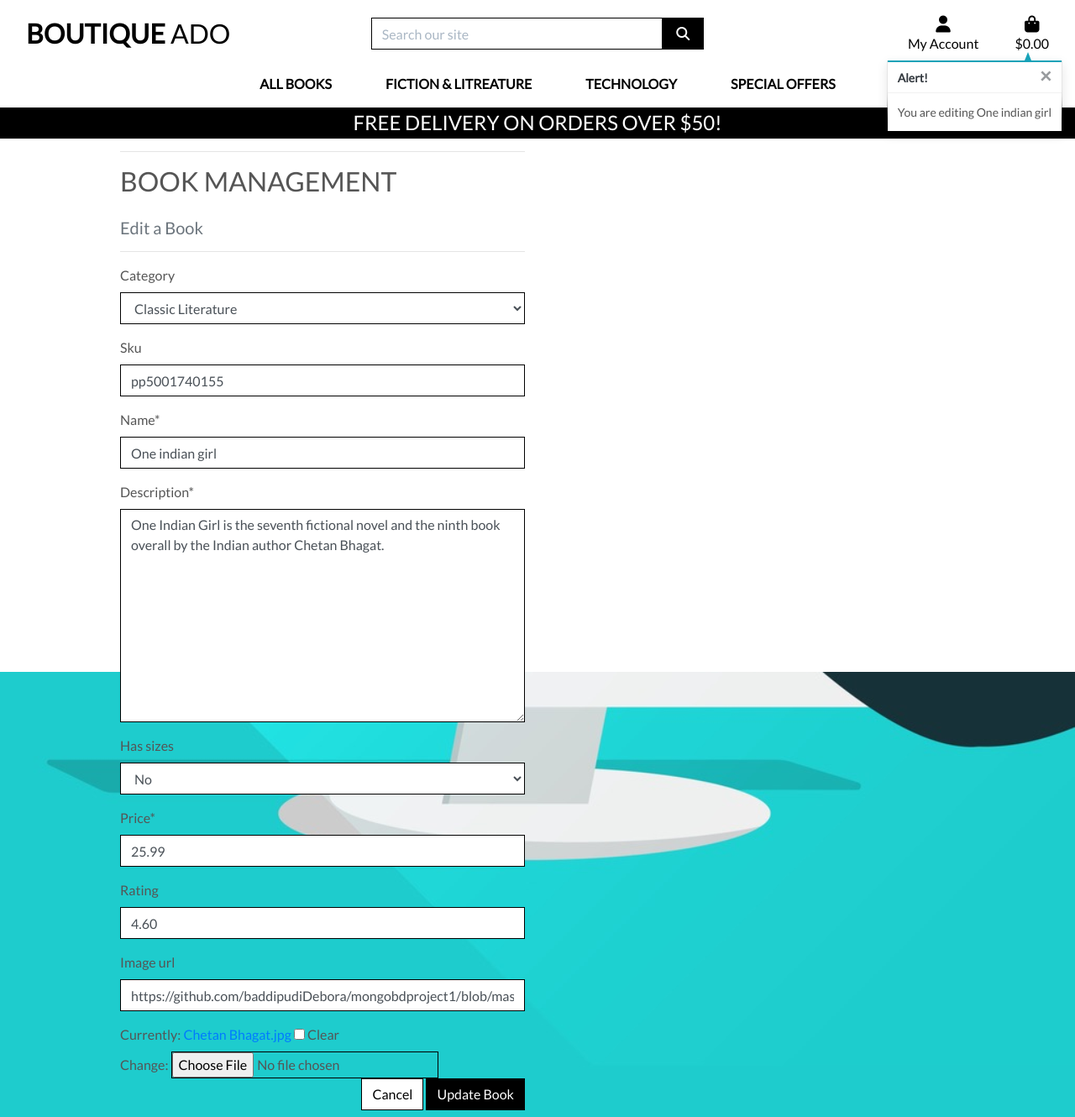
After one commit to swaroopdebora/djangoBookOnlineshopping, a Django app: page /books/edit/1/ in a window 1280 px wide. The commit adds this page. Shown: the whole page at 84% size. Run offline with Django 3.2, Linux system fonts and the light colour scheme; the visitor is signed in with stand-in values (Sample User, id 1); data comes from the database, SQL or seed files in the repository; some libraries are stand-ins or nearby versions.

Commit message:
changed checkout and products

```diff
--- /dev/null
+++ b/books/forms.py
@@ -0,0 +1,18 @@
+from django import forms
+from .models import Book, Category
+
+
+class BookForm(forms.ModelForm):
+
+    class Meta:
+        model = Book
+        fields = '__all__'
+
+    def __init__(self, *args, **kwargs):
+        super().__init__(*args, **kwargs)
+        categories = Category.objects.all()
+        friendly_names = [(c.id, c.get_friendly_name()) for c in categories]
+
+        self.fields['category'].choices = friendly_names
+        for field_name, field in self.fields.items():
+            field.widget.attrs['class'] = 'border-black rounded-0'
--- /dev/null
+++ b/books/templates/books/edit_book.html
@@ -0,0 +1,53 @@
+{% extends "base.html" %}
+{% load static %}
+
+{% block page_header %}
+    <div class="container header-container">
+        <div class="row">
+            <div class="col"></div>
+        </div>
+    </div>
+{% endblock %}
+
+{% block content %}
+    <div class="overlay"></div>
+    <div class="container">
+        <div class="row">
+            <div class="col-12 col-md-6">
+                <hr>
+                <h2 class="logo-font mb-4">Book Management</h2>
+                <h5 class="text-muted">Edit a Book</h5>
+                <hr>
+            </div>
+        </div>
+
+        <div class="row">
+            <div class="col-12 col-md-6">
+                <form method="POST" action="{% url 'edit_book' book.id %}" class="form mb-2" enctype="multipart/form-data">
+                    {% csrf_token %}
+                    {% for field in form %}
+                        {% if field.name != 'image' %}
+                            {{ field | as_crispy_field }}
+                        {% else %}
+                            {{ field }}
+                        {% endif %}
+                    {% endfor %}
+                    <div class="text-right">
+                        <a class="btn btn-outline-black rounded-0" href="{% url 'books' %}">Cancel</a>
+                        <button class="btn btn-black rounded-0" type="submit">Update Book</button>
+                    </div>
+                </form>
+            </div>
+        </div>
+    </div>
+{% endblock %}
+
+{% block postloadjs %}
+    {{ block.super }}
+    <script type="text/javascript">
+        $('#new-image').change(function() {
+            var file = $('#new-image')[0].files[0];
+            $('#filename').text(`Image will be set to: ${file.name}`);
+        });
+    </script>
+{% endblock %}
--- a/books/urls.py
+++ b/books/urls.py
@@ -3,5 +3,8 @@ from . import views
 
 urlpatterns = [
     path('', views.all_books, name='books'),
-    path('<book_id>', views.book_detail, name='book_detail'),
+    path('<int:book_id>/', views.book_detail, name='book_detail'),
+    path('add/', views.add_book, name='add_book'),
+    path('edit/<int:book_id>/', views.edit_book, name='edit_book'),
+    path('delete/<int:book_id>/', views.delete_book, name='delete_book'),
 ]
--- a/books/views.py
+++ b/books/views.py
@@ -1,8 +1,11 @@
 from django.shortcuts import render, redirect, reverse, get_object_or_404
 from django.contrib import messages
+from django.contrib.auth.decorators import login_required
 from django.db.models import Q
 from django.db.models.functions import Lower
+
 from .models import Book, Category
+from .forms import BookForm
 
 # Create your views here.
 
@@ -22,7 +25,8 @@ def all_books(request):
             if sortkey == 'name':
                 sortkey = 'lower_name'
                 books = books.annotate(lower_name=Lower('name'))
-
+            if sortkey == 'category':
+                sortkey = 'category__name'
             if 'direction' in request.GET:
                 direction = request.GET['direction']
                 if direction == 'desc':
@@ -39,11 +43,12 @@ def all_books(request):
             if not query:
                 messages.error(request, "You didn't enter any search criteria!")
                 return redirect(reverse('books'))
+
             queries = Q(name__icontains=query) | Q(description__icontains=query)
             books = books.filter(queries)
 
+    current_sorting = f'{sort}_{direction}'
 
-    current_sorting = f'{sort}_{direction}'
     context = {
         'books': books,
         'search_term': query,
@@ -64,3 +69,71 @@ def book_detail(request, book_id):
     }
 
     return render(request, 'books/book_detail.html', context)
+
+
+@login_required
+def add_book(request):
+    """ Add a book to the store """
+    if not request.user.is_superuser:
+        messages.error(request, 'Sorry, only store owners can do that.')
+        return redirect(reverse('home'))
+
+    if request.method == 'POST':
+        form = BookForm(request.POST, request.FILES)
+        if form.is_valid():
+            book = form.save()
+            messages.success(request, 'Successfully added book!')
+            return redirect(reverse('book_detail', args=[book.id]))
+        else:
+            messages.error(request, 'Failed to add book. Please ensure the form is valid.')
+    else:
+        form = BookForm()
+
+    template = 'books/add_book.html'
+    context = {
+        'form': form,
+    }
+
+    return render(request, template, context)
+
+
+@login_required
+def edit_book(request, book_id):
+    """ Edit a book in the store """
+    if not request.user.is_superuser:
+        messages.error(request, 'Sorry, only store owners can do that.')
+        return redirect(reverse('home'))
+
+    book = get_object_or_404(Book, pk=book_id)
+    if request.method == 'POST':
+        form = BookForm(request.POST, request.FILES, instance=book)
+        if form.is_valid():
+            form.save()
+            messages.success(request, 'Successfully updated book!')
+            return redirect(reverse('book_detail', args=[book.id]))
+        else:
+            messages.error(request, 'Failed to update book. Please ensure the form is valid.')
+    else:
+        form = BookForm(instance=book)
+        messages.info(request, f'You are editing {book.name}')
+
+    template = 'books/edit_book.html'
+    context = {
+        'form': form,
+        'book': book,
+    }
+
+    return render(request, template, context)
+
+
+@login_required
+def delete_book(request, book_id):
+    """ Delete a book from the store """
+    if not request.user.is_superuser:
+        messages.error(request, 'Sorry, only store owners can do that.')
+        return redirect(reverse('home'))
+
+    book = get_object_or_404(Book, pk=book_id)
+    book.delete()
+    messages.success(request, 'Book deleted!')
+    return redirect(reverse('books'))
--- a/checkout/templates/checkout/checkout_success.html
+++ b/checkout/templates/checkout/checkout_success.html
@@ -206,6 +206,7 @@
                         </span>
                         <span class="text-uppercase">Now check out the latest deals!</span>
                     </a>
+                {% endif %}
 			</div>
 		</div>
     </div>
--- a/static/css/base.css
+++ b/static/css/base.css
@@ -237,6 +237,35 @@ input[name='q']::placeholder {
 	color: #17a2b8; /* text-info */
 }
 
+/* Product Form */
+
+.btn-file {
+    position: relative;
+    overflow: hidden;
+}
+
+.btn-file input[type="file"] {
+    position: absolute;
+    top: 0;
+    right: 0;
+    min-width: 100%;
+    min-height: 100%;
+    opacity: 0;
+    cursor: pointer;
+}
+
+.custom-checkbox .custom-control-label::before {
+    border-radius: 0;
+    border-color: #dc3545;
+}
+
+.custom-checkbox .custom-control-input:checked~.custom-control-label::before {
+    background-color: #dc3545;
+    border-color: #dc3545;
+    border-radius: 0;
+}
+
+
 /* fixed top navbar only on medium and up */
 @media (min-width: 992px) {
     .fixed-top-desktop-only {
--- a/templates/base.html
+++ b/templates/base.html
@@ -67,10 +67,10 @@
                                 <p class="my-0">My Account</p>
                             </div>
                         </a>
-                        <div class="dropdown-menu border-0" aria-labelledby="user-options">
+                       <div class="dropdown-menu border-0" aria-labelledby="user-options">
                             {% if request.user.is_authenticated %}
                                 {% if request.user.is_superuser %}
-                                    <a href="" class="dropdown-item">Product Management</a>
+                                    <a href="{% url 'add_book' %}" class="dropdown-item">Book Management</a>
                                 {% endif %}
                                 <a href="{% url 'profile' %}" class="dropdown-item">My Profile</a>
                                 <a href="{% url 'account_logout' %}" class="dropdown-item">Logout</a>
--- a/templates/includes/mobile-top-header.html
+++ b/templates/includes/mobile-top-header.html
@@ -27,12 +27,12 @@
             <p class="my-0">My Account</p>
         </div>
     </a>
-    <div class="dropdown-menu border-0" aria-labelledby="user-options">
+   <div class="dropdown-menu border-0" aria-labelledby="user-options">
         {% if request.user.is_authenticated %}
             {% if request.user.is_superuser %}
-                <a href="{% url 'account_logout' %}" class="dropdown-item">Product Management</a>
+                <a href="{% url 'add_book' %}" class="dropdown-item">Book Management</a>
             {% endif %}
-
+            <a href="" class="dropdown-item">My Profile</a>
             <a href="{% url 'account_logout' %}" class="dropdown-item">Logout</a>
         {% else %}
             <a href="{% url 'account_signup' %}" class="dropdown-item">Register</a>
```
Also changed, not shown: bag/templates/bag/bag.html (+6 -2 lines), books/templates/books/add_book.html (added, +53 -0 lines), books/templates/books/books.html (+8 -2 lines), books/templates/books/custom_widget_templates/custom_clearable_file_input.html (added, +17 -0 lines), books/widgets.py (added, +9 -0 lines), checkout/views.py (+6 -2 lines), profiles/views.py (+7 -3 lines), templates/includes/toasts/toast_success.html (+8 -4 lines). Lines whose indentation alone changed are shown as unchanged.
